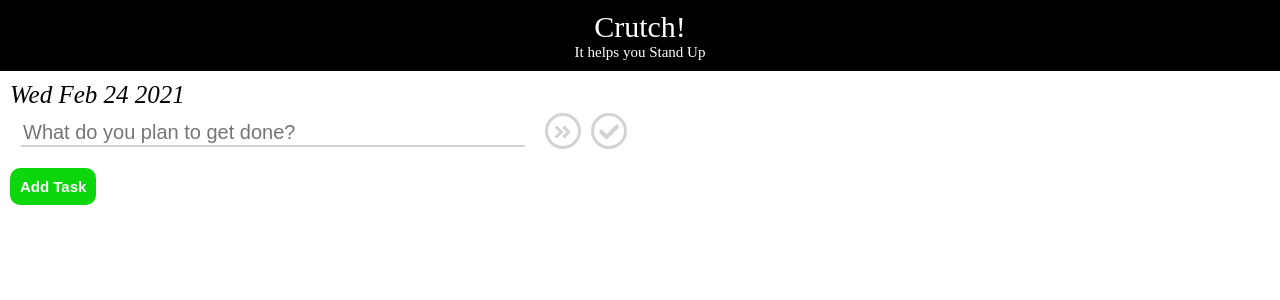
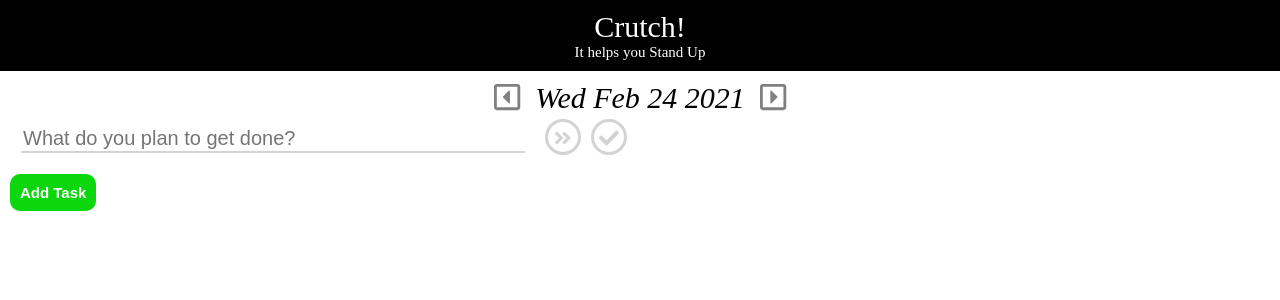
Before and after one commit to aqureshi8/Crutch, a React (Create React App) app: page / in a window 1280 px wide. Shown: the top 300 px of the page. Built offline with nearby package versions, Linux system fonts and the light colour scheme.

Commit message:
add remove functionality and date toggle buttons. Buttons don't do anything yet

```diff
--- a/package.json
+++ b/package.json
@@ -15,6 +15,7 @@
     "react-dom": "^17.0.1",
     "react-router-dom": "^5.2.0",
     "react-scripts": "4.0.2",
+    "uuid": "^8.3.2",
     "web-vitals": "^1.0.1"
   },
   "scripts": {
--- a/src/App.js
+++ b/src/App.js
@@ -1,7 +1,7 @@
 import React from 'react';
 import "src/static/style.css";
 import { BrowserRouter as Router, Switch, Route } from 'react-router-dom';
-import StandUp from "src/standUp/standUp";
+import Crutch from "src/crutch/crutch";
 
 class App extends React.Component {
   render() {
@@ -13,7 +13,7 @@ class App extends React.Component {
             <div className="appDescription">It helps you Stand Up</div>
           </div>
           <Switch>
-            <Route path="/" exact component={StandUp} />
+            <Route path="/" exact component={Crutch} />
           </Switch>
         </div>
       </Router>
--- /dev/null
+++ b/src/crutch/crutch.js
@@ -0,0 +1,49 @@
+import React from 'react';
+import StandUp from 'src/standUp/standUp';
+import 'src/crutch/static/styles/crutch.css';
+import { FontAwesomeIcon } from '@fortawesome/react-fontawesome';
+import { faCaretSquareLeft, faCaretSquareRight } from '@fortawesome/free-regular-svg-icons';
+
+class Crutch extends React.Component {
+  constructor(props) {
+    super(props);
+    const standUps = this.loadStandUps();
+    const currentStandUp = standUps.length - 1;
+    this.state = {
+      standUps: standUps,
+      currentStandUp: currentStandUp
+    }
+  }
+
+  loadStandUps() {
+    //LOAD LAST 10 Stand ups
+    let standUps = [];
+    //Current standup
+    standUps = standUps.concat([
+      <StandUp date={new Date(Date.now())}/>
+    ]);
+    return standUps;
+  }
+
+  render() {
+    const standUps = this.state.standUps;
+    const displayStandUp = standUps[this.state.currentStandUp];
+    const title = displayStandUp.props.date.toDateString();
+    return (
+      <div className="crutch">
+        <div className="dateToggle">
+          <div className="dateToggleButton">
+            <FontAwesomeIcon icon={faCaretSquareLeft} />
+          </div>
+          <div className="title">{title}</div>
+          <div className="dateToggleButton">
+            <FontAwesomeIcon icon={faCaretSquareRight} />
+          </div>
+        </div>
+        {displayStandUp}
+      </div>
+    );
+  }
+}
+
+export default Crutch;
--- /dev/null
+++ b/src/crutch/static/styles/crutch.css
@@ -0,0 +1,26 @@
+.left {
+  float: left;
+}
+
+.right {
+  float: right;
+}
+
+.dateToggle {
+  text-align: center;
+}
+
+.dateToggleButton {
+  padding-top: 10px;
+  font-size: 30px;
+  padding-left: 15px;
+  padding-right: 15px;
+  color: grey;
+  display: inline-block;
+}
+
+.title {
+  font-size: 30px;
+  font-style: italic;
+  display: inline-block;
+}
--- a/src/standUp/standUp.js
+++ b/src/standUp/standUp.js
@@ -1,12 +1,13 @@
 import React from 'react';
 import "src/standUp/static/styles/standUp.css";
 import Task from 'src/standUp/task';
+import { v4 as uuidv4 } from 'uuid';
 
 class StandUp extends React.Component {
   constructor(props) {
     super(props);
     this.state = {
-      date: new Date(Date.now()),
+      date: props.date,
       tasks: [],
     };
   }
@@ -15,20 +16,29 @@ class StandUp extends React.Component {
     this.addTask();
   }
 
-  handleKeyUp(event, key) {
+  handleKeyUp(event, id) {
     const tasks = this.state.tasks;
-    if (event.keyCode === 13 && key === tasks.length - 1) {
+    if (event.keyCode === 13 && tasks[tasks.length - 1].props.id === id) {
       event.preventDefault();
       this.addTask()
     }
   }
 
+  removeTask(id) {
+    this.setState({
+      tasks: this.state.tasks.filter(task => task.props.id != id)
+    });
+  }
+
   addTask() {
-    let tasks = this.state.tasks;
+    const tasks = this.state.tasks;
+    const id = uuidv4();
     let updatedTasks = tasks.concat([
       <Task
-        key={tasks.length}
-        onKeyUp={(event) => this.handleKeyUp(event, tasks.length)}
+        key={id}
+        id={id}
+        onKeyUp={(event) => this.handleKeyUp(event, id)}
+        handleRemove={() => this.removeTask(id)}
       />
     ]);
     this.setState({
@@ -37,10 +47,8 @@ class StandUp extends React.Component {
   }
 
   render() {
-    const title = this.state.date.toDateString();
     return (
       <div>
-        <div className="title">{title}</div>
         {this.state.tasks}
         <button
           id="addTask"
--- a/src/standUp/static/styles/standUp.css
+++ b/src/standUp/static/styles/standUp.css
@@ -15,10 +15,3 @@
 .add:focus {
   outline: none;
 }
-
-.title {
-  font-size: 25px;
-  font-style: italic;
-  padding-top: 10px;
-  padding-left: 10px;
-}
--- a/src/standUp/task.js
+++ b/src/standUp/task.js
@@ -12,9 +12,10 @@ class Task extends React.Component {
 
   constructor(props) {
     super(props);
-    let name = props.name ? props.name : "";
+    const name = props.name ? props.name : "";
+    const id = props.id ? props.id : "";
     this.state = {
-      id: null,
+      id: id,
       name: name,
       status: this.Status.NOT_STARTED,
     };
@@ -46,7 +47,6 @@ class Task extends React.Component {
     return (
       <div className="task">
         <input
-          id="name"
           className="taskName"
           type="text"
           ref={(input) => this.input = input}
@@ -65,13 +65,13 @@ class Task extends React.Component {
           className={"taskStatus finished" + (this.state.status !== this.Status.FINISHED ? " unselected" : "")}
           onClick={() => this.setStatus(this.Status.FINISHED)}
         >
-          <FontAwesomeIcon icon={faCheck}/>
+          <FontAwesomeIcon icon={faCheck} />
         </div>
         <div
           className="taskOption delete"
-          onClick={() => this.setStatus(this.Status.FINISHED)}
+          onClick={() => this.props.handleRemove()}
         >
-          <FontAwesomeIcon icon={faTimes}/>
+          <FontAwesomeIcon icon={faTimes} />
         </div>
       </div>
     );
```
Also changed, not shown: 1 other file (tests, documents, lock files or other folders).
